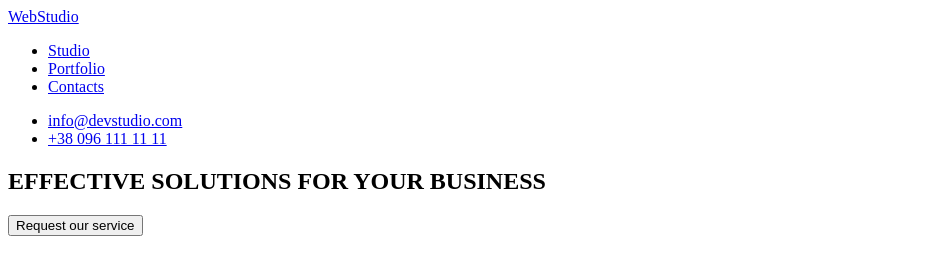
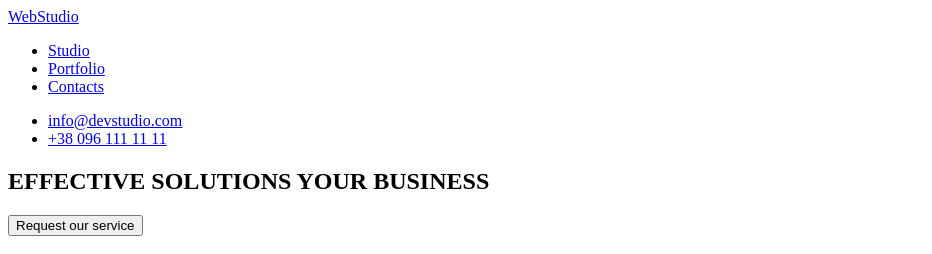
Before and after one commit to igarys/goit-markup-hw-01, a plain HTML site: page index.html in a window 1280 px wide. Shown: the top 254 px of the page, without its empty margins (0-932 px from the left). Drawn offline with Linux system fonts and the light colour scheme.

Commit message:
text change

```diff
--- a/index.html
+++ b/index.html
@@ -26,7 +26,7 @@
 
     <main>
       <section>
-        <h1>EFFECTIVE SOLUTIONS FOR YOUR BUSINESS</h1>
+        <h1>EFFECTIVE SOLUTIONS YOUR BUSINESS</h1>
         <button type="button">Request our service</button>
       </section>
 
```
Also changed, not shown: styles/styles.css (added).
